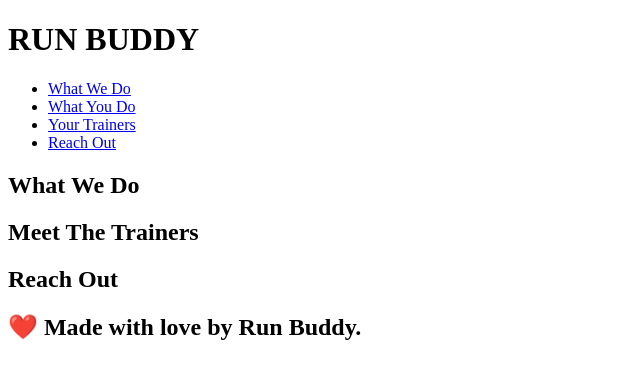
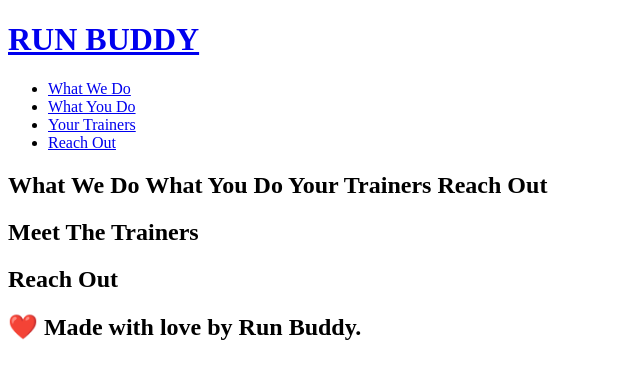
Before and after one commit to jpboo888/run-buddy, a plain HTML site: page index.html in a window 1280 px wide. Shown: the whole page, without its empty margins (0-640 px from the left). Drawn offline with Linux system fonts and the light colour scheme.

Commit message:
add more link text

```diff
--- a/index.html
+++ b/index.html
@@ -10,7 +10,9 @@
 
 <!-- navigation -->
 <header>
-    <h1>RUN BUDDY</h1>
+    <h1>
+        <a href="/">RUN BUDDY</a>
+    </h1>
     <nav>
 
         <!-- Unordered list element-->
@@ -44,7 +46,7 @@
 
 <!--"what we do" section-->
 <section>
-    <h2>What We Do</h2>
+    <h2>  What We Do What You Do Your Trainers Reach Out</h2>
 </section>
 
 <!-- "meet the trainers" section-->
```
